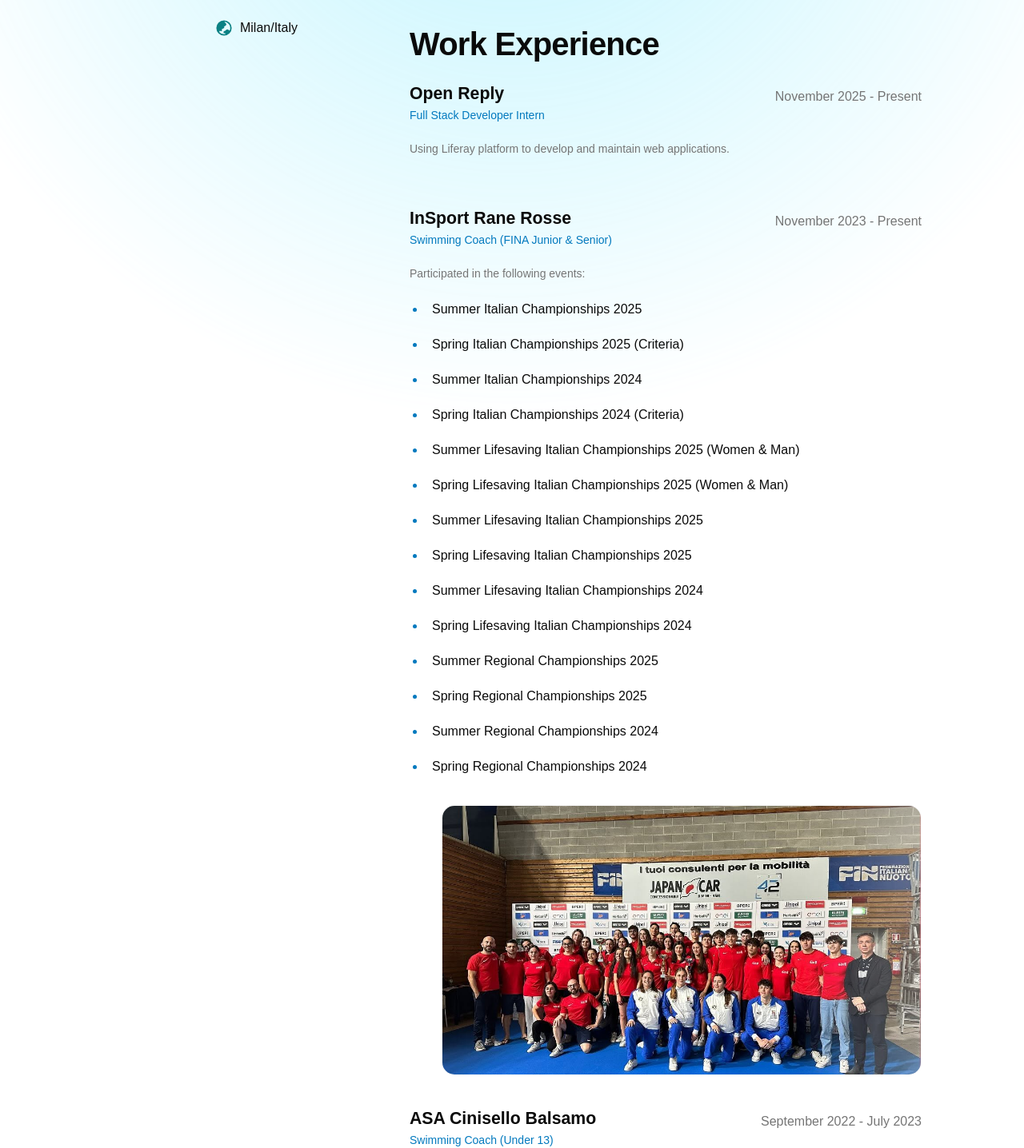
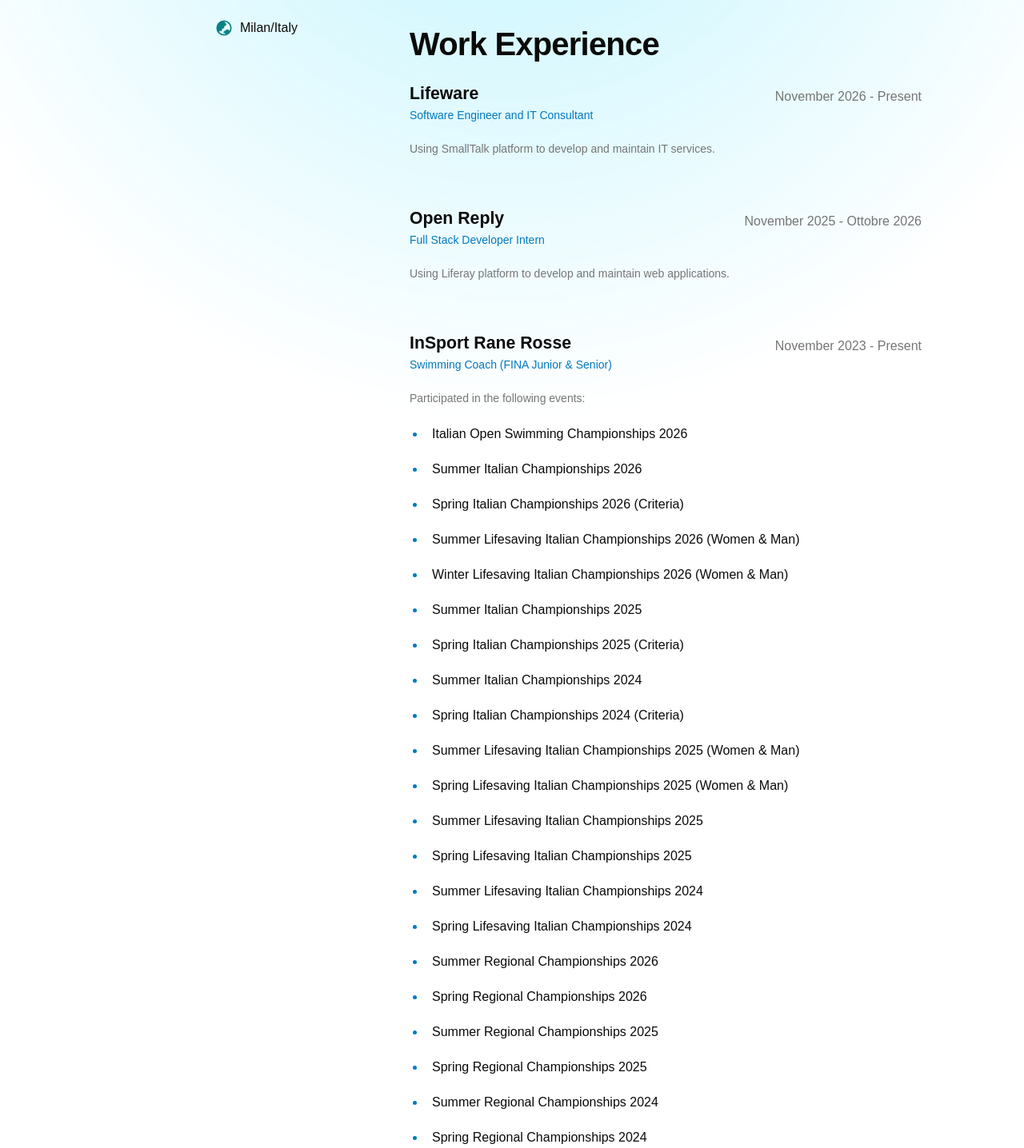
Before and after one commit to MattiaBiancini/mattiabiancini, a Next.js app: page /about in a window 1280 px wide. Shown: the part 275-1711 px from the top of the page at 80% size. Built offline with nearby package versions, Linux system fonts and the light colour scheme; a web font is replaced by a local one.

Commit message:
Update Job

```diff
--- a/src/app/resources/content.js
+++ b/src/app/resources/content.js
@@ -48,12 +48,12 @@
   headline: <>Mens sana in corpore sano</>,
   featured: {
     display: true,
-    title: <><strong className="ml-4">NutriMate</strong>: A Diet Management App</>,
+    title: <><strong className="ml-4">SwimBit</strong>: A Swim Coach Management App</>,
     href: "/projects/nutri-mate",
   },
   subline: (
     <>
-      I'm {person.firstName}, a {person.role} based in Milan, Italy.
+      I'm {person.firstName}, a {person.role} based in Lugano, Switzerland.
     </>
   ),
 };
@@ -93,8 +93,20 @@
     title: "Work Experience",
     experiences: [
       {
+        company: "Lifeware",
+        timeframe: "November 2026 - Present",
+        role: "Software Engineer and IT Consultant",
+        description: (
+          <>
+            Using SmallTalk platform to develop and maintain IT services.
+          </>
+        ),
+        achievements: [],
+        images: [],
+      },
+      {
         company: "Open Reply",
-        timeframe: "November 2025 - Present",
+        timeframe: "November 2025 - Ottobre 2026",
         role: "Full Stack Developer Intern",
         description: (
           <>
@@ -114,6 +126,21 @@
           </>
         ),
         achievements: [
+          <>
+            Italian Open Swimming Championships 2026
+          </>,
+          <>
+            Summer Italian Championships 2026
+          </>,
+          <>
+            Spring Italian Championships 2026 (Criteria)
+          </>,
+          <>
+            Summer Lifesaving Italian Championships 2026 (Women & Man)
+          </>,
+          <>
+            Winter Lifesaving Italian Championships 2026 (Women & Man)
+          </>,
           <>
             Summer Italian Championships 2025
           </>,
@@ -143,6 +170,12 @@
           </>,
           <>
             Spring Lifesaving Italian Championships 2024
+          </>,
+          <>
+            Summer Regional Championships 2026
+          </>,
+          <>
+            Spring Regional Championships 2026
           </>,
           <>
             Summer Regional Championships 2025
```
